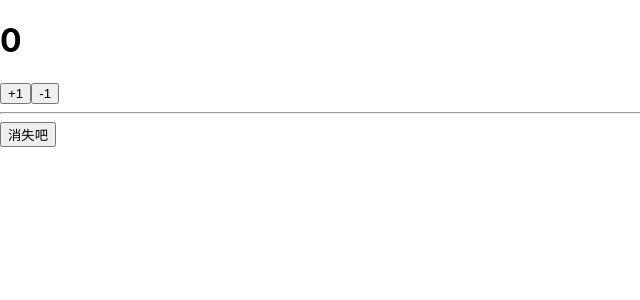
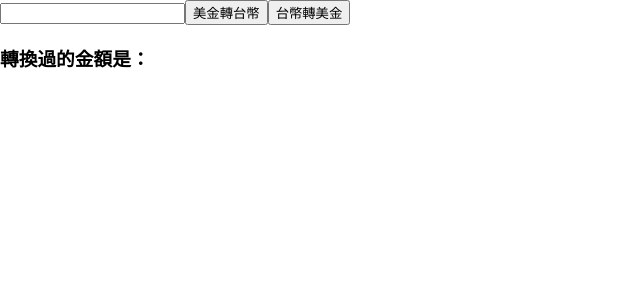
Before and after one commit to jchans-learning/react-practice, a React (Create React App) app: page / in a window 1280 px wide. Shown: the top 300 px of the page, without its empty margins (0-640 px from the left). Built offline with nearby package versions, Linux system fonts and the light colour scheme.

Commit message:
練習題：新台幣與美金轉換

```diff
--- a/src/App.js
+++ b/src/App.js
@@ -1,20 +1,10 @@
 import { useState } from 'react'
-import CountFunc3 from './components/CountFunc3'
+import MoneyEx from './components/MoneyEx'
 
 function App() {
-  const [show, setShow] = useState(true)
-
   return (
     <>
-      {show && <CountFunc3 />}
-      <hr />
-      <button
-        onClick={() => {
-          setShow(!show)
-        }}
-      >
-        {show ? '消失吧' : '復活吧'}
-      </button>
+      <MoneyEx />
     </>
   )
 }
--- /dev/null
+++ b/src/components/MoneyEx.js
@@ -0,0 +1,35 @@
+import { useState } from 'react'
+
+function MoneyEx() {
+  const [money, setMoney] = useState('')
+  const [exMoney, setExMoney] = useState('')
+
+  return (
+    <>
+      <input
+        type="text"
+        value={money}
+        onChange={(e) => {
+          setMoney(e.target.value)
+        }}
+      />
+      <button
+        onClick={() => {
+          setExMoney((+money / 28.53).toFixed(2))
+        }}
+      >
+        美金轉台幣
+      </button>
+      <button
+        onClick={() => {
+          setExMoney((+money * 28.53).toFixed(0))
+        }}
+      >
+        台幣轉美金
+      </button>
+      <h3>轉換過的金額是：{exMoney}</h3>
+    </>
+  )
+}
+
+export default MoneyEx
```
Also changed, not shown: src/components/done/CountFunc3.js (renamed from src/components/CountFunc3.js), src/components/note.txt.
